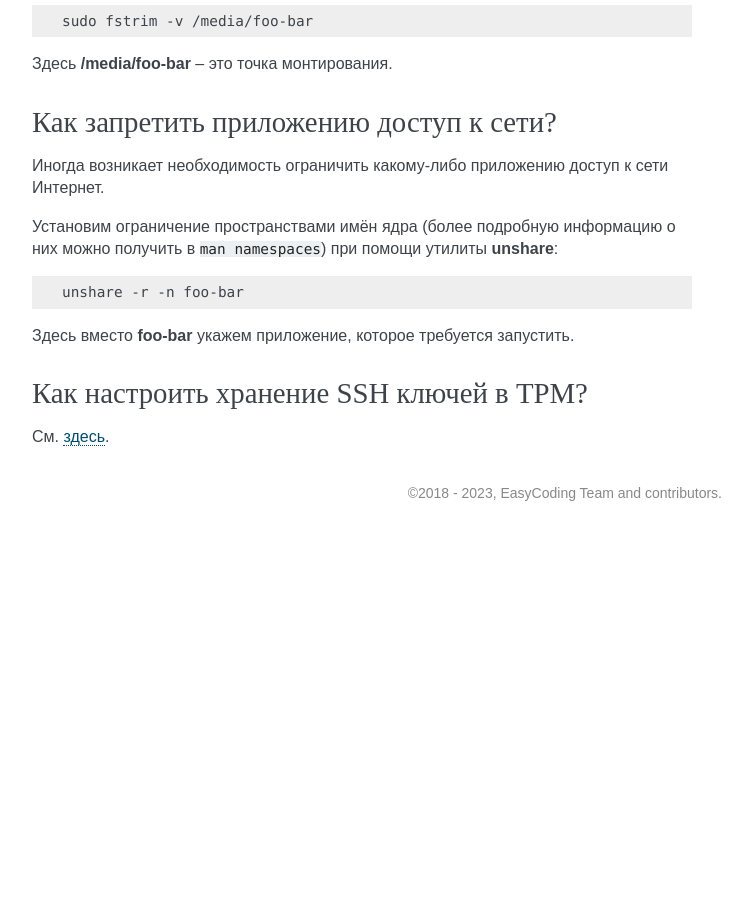
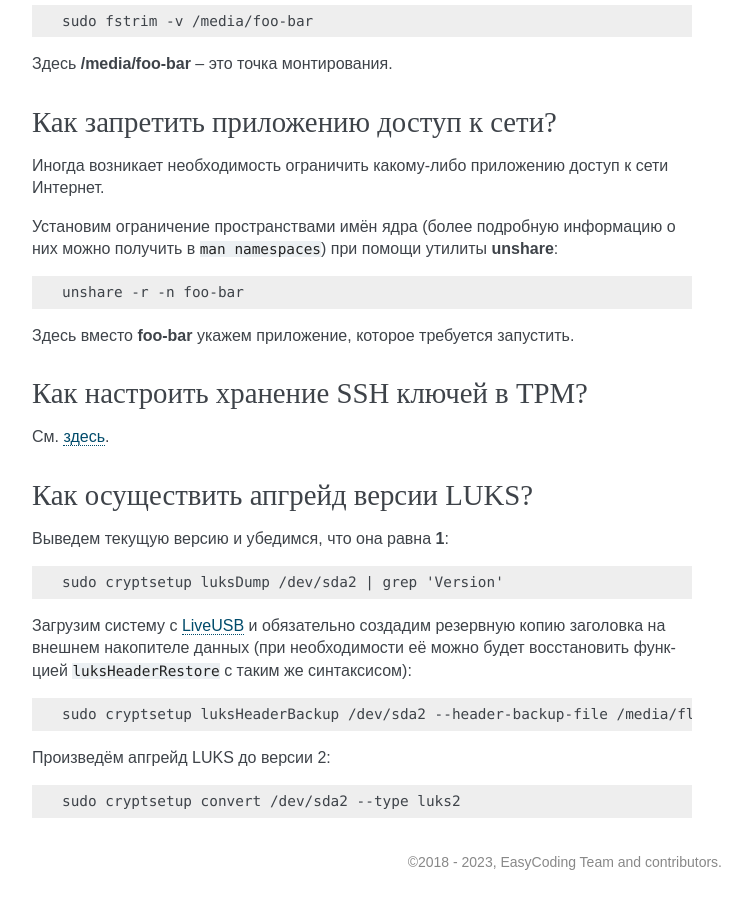
Before and after one commit to RussianFedora/FAQ, a Sphinx documentation site: the page built from source/security.rst, in a window 1280 px wide and 900 px high, scrolled down 34580 px. Shown: the whole window, without its empty margins (388-1137 px from the left). Built offline with Sphinx 7.4.7, drawn with Linux system fonts in a browser that asks for light colours; comment, search, counter and statistics services are not loaded; before the commit the page ends 35111 px from its top, so only the background shows below that; some of the changed text lies outside the part shown.

Commit message:
Added a new question luks-upgrade-v2.

```diff
--- a/source/security.rst
+++ b/source/security.rst
@@ -1987,3 +1987,27 @@ LUKS :ref:`версии 2 <luks-version>` поддерживает возмож
 ============================================
 
 См. `здесь <https://www.easycoding.org/2022/02/14/ispolzuem-tpm-dlya-xraneniya-ssh-klyuchej.html>`__.
+
+.. index:: luks, encryption, password, cryptsetup, upgrade
+.. _luks-upgrade-v2:
+
+Как осуществить апгрейд версии LUKS?
+=======================================
+
+Выведем текущую версию и убедимся, что она равна **1**:
+
+.. code-block:: text
+
+    sudo cryptsetup luksDump /dev/sda2 | grep 'Version'
+
+Загрузим систему с :ref:`LiveUSB <usb-flash>` и обязательно создадим резервную копию заголовка на внешнем накопителе данных (при необходимости её можно будет восстановить функцией ``luksHeaderRestore`` с таким же синтаксисом):
+
+.. code-block:: text
+
+    sudo cryptsetup luksHeaderBackup /dev/sda2 --header-backup-file /media/flash/luks-header.img
+
+Произведём апгрейд LUKS до версии 2:
+
+.. code-block:: text
+
+    sudo cryptsetup convert /dev/sda2 --type luks2
```
